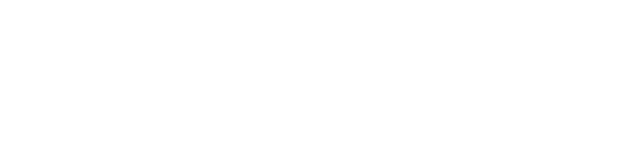
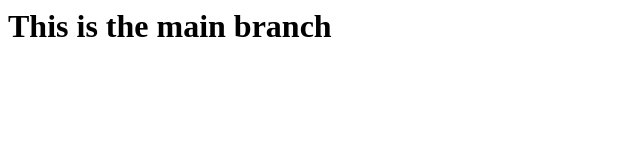
Before and after one commit to mohd-Affan16/Git-Practice, a plain HTML site: page index.html in a window 1280 px wide. Shown: the whole page, without its empty margins (0-640 px from the left). Drawn offline with Linux system fonts and the light colour scheme.

Commit message:
Adding heading to main branch

```diff
--- a/index.html
+++ b/index.html
@@ -5,6 +5,7 @@
         </style>
     </head>
     <body>
+        <h1>This is the main branch</h1>
         <script>
 
         </script>
```
